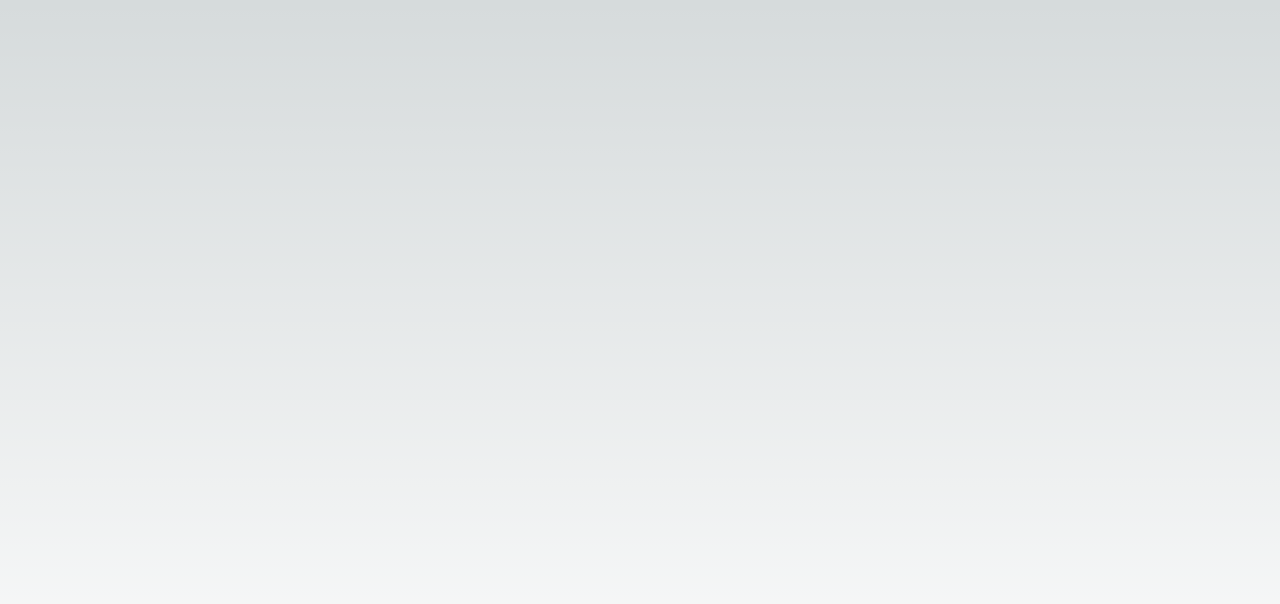
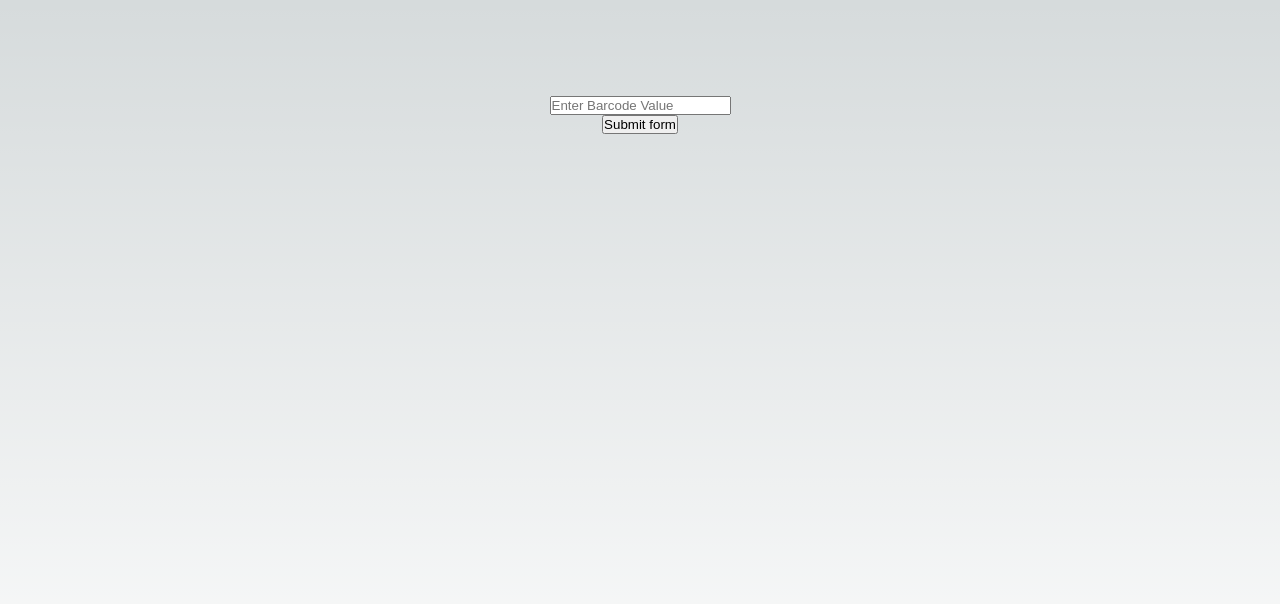
Before and after one commit to aproulx232/simple-barcode, a Next.js app: page / in a window 1280 px wide. Shown: the top 604 px of the page. Built offline with nearby package versions, Linux system fonts and the light colour scheme.

Commit message:
Submit form to update barcode

```diff
--- a/package.json
+++ b/package.json
@@ -12,7 +12,8 @@
     "jsbarcode": "^3.11.6",
     "next": "14.0.4",
     "react": "^18",
-    "react-dom": "^18"
+    "react-dom": "^18",
+    "styled-components": "^6.1.12"
   },
   "devDependencies": {
     "@types/node": "^20",
--- a/src/app/page.tsx
+++ b/src/app/page.tsx
@@ -1,25 +1,57 @@
-'use client'
-import styles from './page.module.css'
-import Script from 'next/script'
+"use client";
+import styled from "styled-components";
 
 export default function Home() {
+
+
+  function handleSubmit(e) {
+    // Prevent the browser from reloading the page
+    e.preventDefault();
+
+    // Read the form data
+    const form = e.target;
+    const formData = new FormData(form);
+
+    const formJson = Object.fromEntries(formData.entries());
+    JsBarcode("#barcode", formJson["barcodeInput"].toString());
+    console.log(formJson);
+  }
+
   return (
-    <main className={styles.main}>
-      <Script src="https://cdn.jsdelivr.net/npm/jsbarcode@3.11.6/dist/JsBarcode.all.min.js"
-        id='bar-code'
-        onReady={() => {
-          window.JsBarcode(".barcode").init();
-          window.JsBarcode("#barcode", "Hi world!");
-        }} />
-      <div className={styles.description}>
+    <Main>
+      <script src="https://cdn.jsdelivr.net/npm/jsbarcode@3.11.6/dist/JsBarcode.all.min.js" />
+
+      <form onSubmit={handleSubmit}>
+        <InputContainer>
+          <input name="barcodeInput" placeholder="Enter Barcode Value" />
+          <button type="submit">Submit form</button>
+        </InputContainer>
+      </form>
+
+      <BarcodeContainer>
         <svg id="barcode"></svg>
-        <svg className="barcode"
-          jsbarcode-format="upc"
-          jsbarcode-value="123456789012"
-          jsbarcode-textmargin="0"
-          jsbarcode-fontoptions="bold">
-        </svg>
-      </div>
-    </main>
-  )
+      </BarcodeContainer>
+    </Main>
+  );
 }
+
+const Main = styled.div`
+  display: flex;
+  flex-direction: column;
+  justify-content: space-between;
+  align-items: center;
+  padding: 6rem;
+  min-height: 100vh;
+`;
+
+const BarcodeContainer = styled.div`
+  justify-content: space-between;
+  align-items: center;
+`;
+
+const InputContainer = styled.div`
+  justify-content: space-between;
+  align-items: center;
+  display: flex;
+  flex-direction: column;
+`;
```
Also changed, not shown: 1 other file (tests, documents, lock files or other folders).
